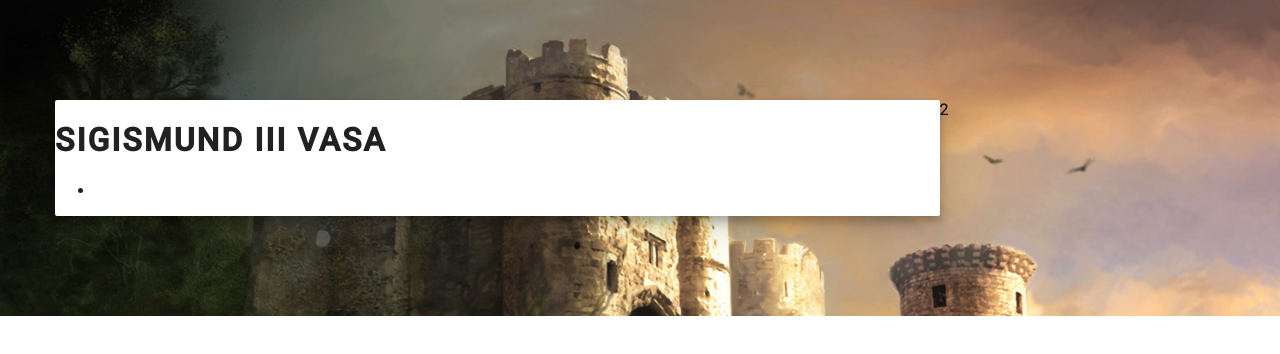
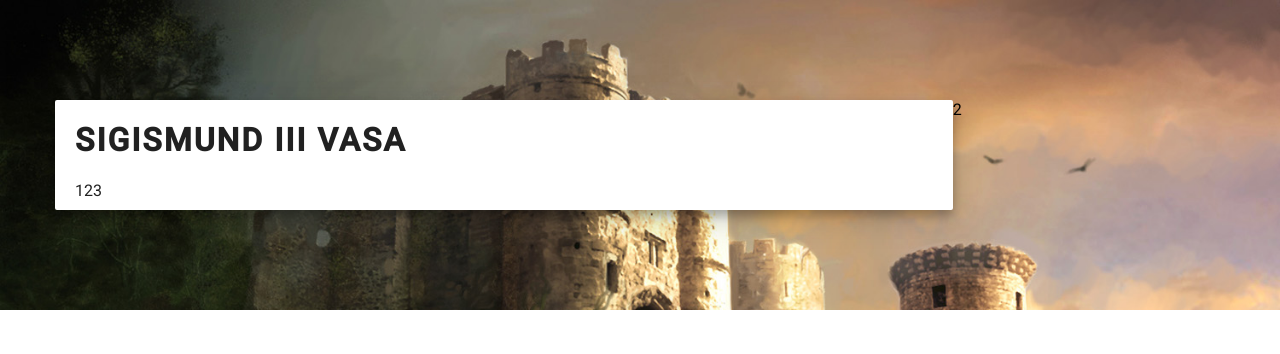
Before and after one commit to cubbK/KingsEurope, a React app: page / in a window 1280 px wide. Shown: the top 354 px of the page. Built offline with nearby package versions, Linux system fonts and the light colour scheme; the HTML template or start-up script is replaced by a standard one.

Commit message:
start using axios to fetch from wikipedia

```diff
--- a/package.json
+++ b/package.json
@@ -40,6 +40,7 @@
     "file-loader": "^0.10.1",
     "html-webpack-plugin": "^2.28.0",
     "http-server": "^0.9.0",
+    "json-loader": "^0.5.4",
     "node-sass": "^3.13.1",
     "postcss-loader": "^1.3.3",
     "react-addons-test-utils": "15.4.2",
@@ -53,6 +54,7 @@
     "webpack-dev-server": "^1.16.3"
   },
   "dependencies": {
+    "axios": "^0.16.1",
     "material-ui": "^0.18.1",
     "react-draggable": "^2.2.6",
     "react-places-autocomplete": "^5.2.1",
--- /dev/null
+++ b/src/scenes/Person/InfoList/index.jsx
@@ -0,0 +1,11 @@
+import React from 'react';
+
+export default class InfoList extends React.Component {
+    render() {
+        return (
+            <ul>
+
+            </ul>
+        );
+    }
+}
--- a/src/scenes/Person/index.jsx
+++ b/src/scenes/Person/index.jsx
@@ -3,21 +3,23 @@ import styles from './styles.scss';
 import RaisedButton from 'material-ui/RaisedButton';
 import Paper from 'material-ui/Paper';
 
+import InfoList from './InfoList/index.jsx';
+
 export default class Person extends React.Component {
+    wiki() {
+
+        return "123";
+    }
     render() {
         return (
             <div className={styles.personZone}>
-
                 <div className={styles.upperPart}>
                     <Paper zDepth={3} className={styles.mainInfo}>
                         <h1 className={styles.title}>
                             Sigismund III Vasa
                         </h1>
-                        <ul className={styles.infoList}>
-                            <li>
-
-                            </li>
-                        </ul>
+                        <InfoList/>
+                        {this.wiki()}
                     </Paper>
                     <div className={styles.photos}>2</div>
                 </div>
--- a/src/scenes/Person/styles.scss
+++ b/src/scenes/Person/styles.scss
@@ -8,6 +8,7 @@
 }
 .mainInfo {
     flex-grow: 2;
+    padding: 0 20px 10px;
 }
 .photos {
     flex-grow: 1;
--- a/webpack.config.js
+++ b/webpack.config.js
@@ -10,6 +10,12 @@ module.exports = {
 	output: {
 		path: buildPath,
 		filename: "bundle.js",
+	},
+	node: {
+		fs: 'empty',
+		net: 'empty',
+		tls: 'empty',
+		dns: 'empty'
 	},
 	module: {
 		loaders: [
@@ -29,6 +35,10 @@ module.exports = {
 			{
 				test: /\.(png|jpg)$/,
 				loader: 'file-loader?name=/img/[name].[ext]&publicPath=.',
+			},
+			{
+				test: /\.json$/,
+				loader: 'json-loader'
 			}
 		]
 	},
```
Also changed, not shown: 4 other files (tests, documents, lock files or other folders).
